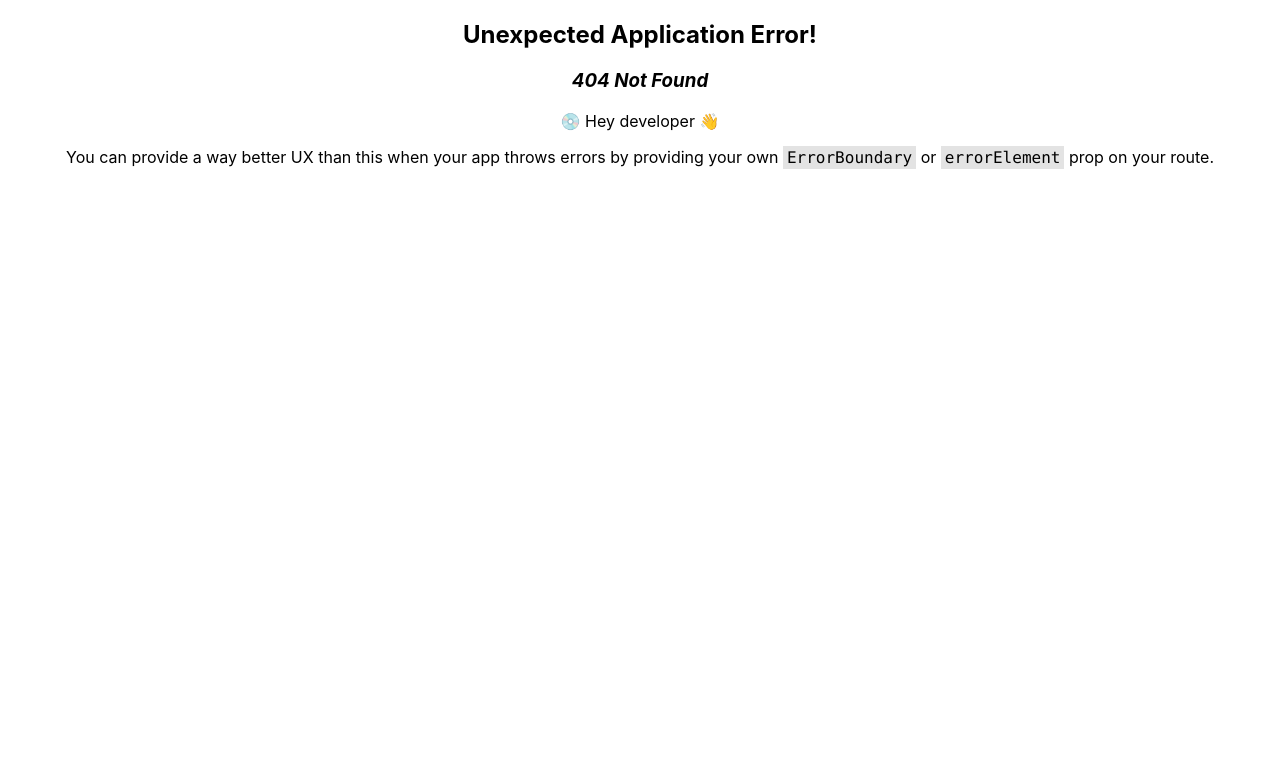
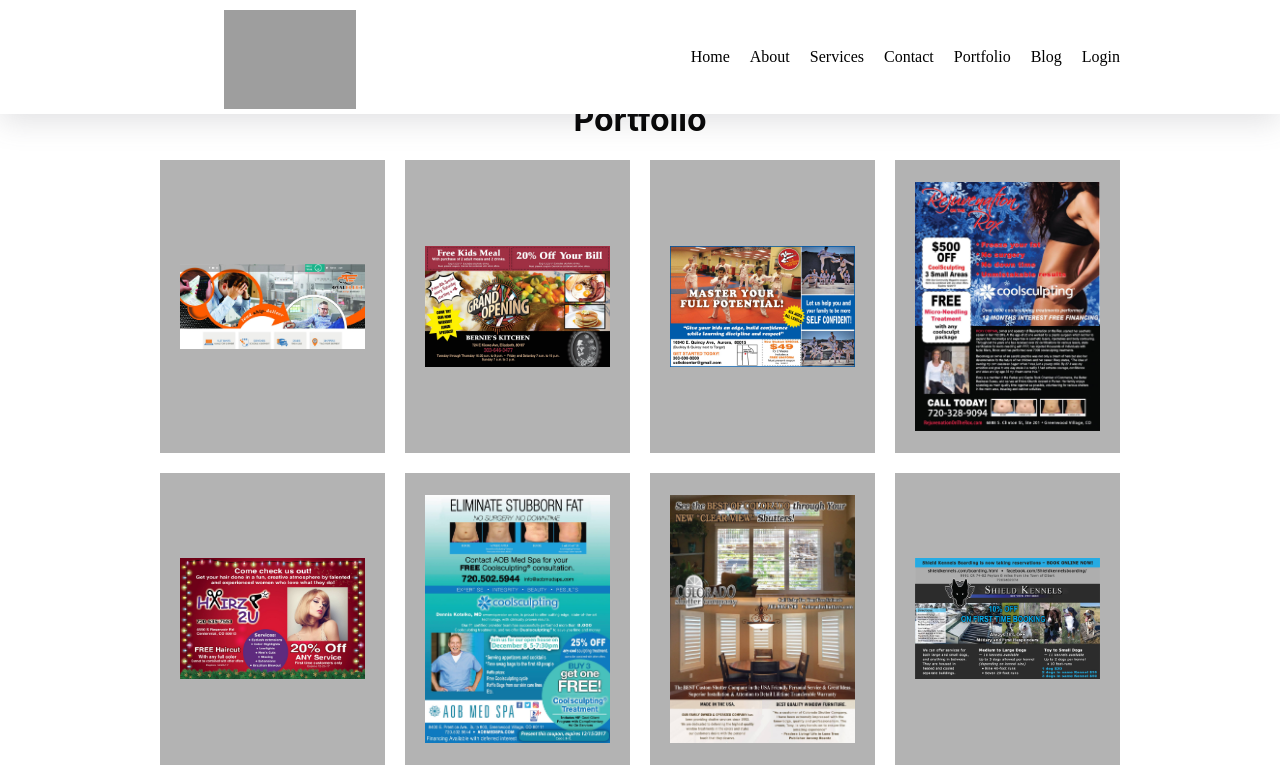
Before and after one commit to sazzadhossain1/Abaacorp, a React (Create React App) app: page /portfolioInnerPage in a window 1280 px wide. Before the commit this address had no page. Shown: the top 783 px of the page. Built offline with nearby package versions, Linux system fonts and the light colour scheme; grey boxes are pictures that could not be loaded.

Commit message:
currection some content

```diff
--- a/src/App.js
+++ b/src/App.js
@@ -18,6 +18,7 @@
 import AboutUs from "./components/AboutUs/AboutUs";
 import BlogDetails from "./components/BlogDetails/BlogDetails";
 import PortfolioCart from "./components/PortfolioCart/PortfolioCart";
+import PortfolioInnerPage from "./components/PortfolioInnerPage/PortfolioInnerPage";
 
 function App() {
   const router = createBrowserRouter([
@@ -99,6 +100,10 @@
           path: "/portfolioCart",
           element: <PortfolioCart></PortfolioCart>,
         },
+        {
+          path: "/portfolioInnerPage",
+          element: <PortfolioInnerPage></PortfolioInnerPage>,
+        },
       ],
     },
   ]);
--- a/src/components/Footer/Footer.js
+++ b/src/components/Footer/Footer.js
@@ -68,7 +68,7 @@
             </div>
           </div>
           <div className="footer_site_map_div">
-            <h2>Site Map</h2>
+            <h2>Sitemap</h2>
             <p>- About Us</p>
             <p>- Our Service</p>
             <p>- Portfolio</p>
--- a/src/components/HowToGetStarted/HowToGetStarted.css
+++ b/src/components/HowToGetStarted/HowToGetStarted.css
@@ -16,6 +16,9 @@
   padding: 20px;
 }
 
+.howToGetStarted_grid_div div h4 {
+  font-size: 18px;
+}
 .howToGetStarted_photo {
   width: 100%;
   height: 200px;
--- a/src/components/NavigationBar/NavigationBar.css
+++ b/src/components/NavigationBar/NavigationBar.css
@@ -307,8 +307,9 @@
   font-size: 20px;
 }
 .natigation_logo {
-  width: 28%;
+  width: 40%;
   padding-top: 10px;
+  margin-left: -70px;
 }
 /* NASTED MENU START */
 
--- a/src/components/Portfolio/Portfolio.css
+++ b/src/components/Portfolio/Portfolio.css
@@ -26,3 +26,33 @@
   padding: 2px;
   object-fit: cover;
 }
+
+.portfolio_Cart_Img {
+  width: 100%;
+}
+.portfolio_grid_div {
+  display: grid;
+  grid-template-columns: repeat(4, 1fr);
+  width: 85%;
+  margin: auto;
+  gap: 20px;
+}
+.portfolio_cart_div {
+  border: 1px solid gray;
+  padding: 20px;
+}
+.portfolio_cart_div img {
+  height: 100%;
+  object-fit: contain;
+}
+.portfolio_see_more_btn {
+  margin-top: 50px;
+  border: none;
+  background-color: gray;
+  color: white;
+  padding: 15px;
+  font-weight: 600;
+  width: 11%;
+  border-radius: 5px;
+  cursor: pointer;
+}
--- a/src/components/Portfolio/Portfolio.js
+++ b/src/components/Portfolio/Portfolio.js
@@ -22,6 +22,7 @@
 import nine from "../../accets/portfolioPhoto/New folder/9.png";
 import ten from "../../accets/portfolioPhoto/New folder/10.png";
 import elaven from "../../accets/portfolioPhoto/New folder/11.png";
+import { Link } from "react-router-dom";
 
 const Portfolio = () => {
   const responsive = {
@@ -108,7 +109,7 @@
         <br />
         <br />
       </div>
-      <div className="portfolio_another_main_div">
+      {/* <div className="portfolio_another_main_div">
         <Carousel responsive={responsive}>
           <div>
             <img className="portfolio_img_another" src={one} alt="" />
@@ -173,7 +174,37 @@
             />
           </div>
         </Carousel>
+      </div> */}
+      <div className="portfolio_grid_div">
+        <div className="portfolio_cart_div">
+          <img className="portfolio_Cart_Img" src={four} alt="" />
+        </div>
+        <div className="portfolio_cart_div">
+          <img className="portfolio_Cart_Img" src={six} alt="" />
+        </div>
+        <div className="portfolio_cart_div">
+          <img className="portfolio_Cart_Img" src={saven} alt="" />
+        </div>
+        <div className="portfolio_cart_div">
+          <img className="portfolio_Cart_Img" src={one} alt="" />
+        </div>
+        <div className="portfolio_cart_div">
+          <img className="portfolio_Cart_Img" src={two} alt="" />
+        </div>
+        <div className="portfolio_cart_div">
+          <img className="portfolio_Cart_Img" src={three} alt="" />
+        </div>
+
+        <div className="portfolio_cart_div">
+          <img className="portfolio_Cart_Img" src={eight} alt="" />
+        </div>
+        <div className="portfolio_cart_div">
+          <img className="portfolio_Cart_Img" src={five} alt="" />
+        </div>
       </div>
+      <Link to="/portfolioInnerPage">
+        <button className="portfolio_see_more_btn">See More</button>
+      </Link>
     </div>
   );
 };
--- /dev/null
+++ b/src/components/PortfolioInnerPage/PortfolioInnerPage.css
@@ -0,0 +1,20 @@
+.portfolioInnrePage_parent_div {
+  margin-top: 100px;
+  margin-bottom: 100px;
+}
+.portfolioInnerPage_grid_div {
+  display: grid;
+  grid-template-columns: repeat(4, 1fr);
+  width: 75%;
+  margin: auto;
+  gap: 20px;
+}
+.portfolioInnerPage_grid_div div {
+  background-color: rgb(179, 179, 179);
+  padding: 20px;
+}
+.portfolioInnerPage_grid_div div img {
+  width: 100%;
+  object-fit: contain;
+  height: 100%;
+}
--- /dev/null
+++ b/src/components/PortfolioInnerPage/PortfolioInnerPage.js
@@ -0,0 +1,60 @@
+import React from "react";
+import "./PortfolioInnerPage.css";
+
+import one from "../../accets/portfolioPhoto/New folder/1.jpg";
+import two from "../../accets/portfolioPhoto/New folder/2.jpg";
+import three from "../../accets/portfolioPhoto/New folder/3.jpg";
+import four from "../../accets/portfolioPhoto/New folder/4.jpg";
+import five from "../../accets/portfolioPhoto/New folder/5.jpg";
+import six from "../../accets/portfolioPhoto/New folder/6.jpg";
+import saven from "../../accets/portfolioPhoto/New folder/7.jpg";
+import eight from "../../accets/portfolioPhoto/New folder/8.jpg";
+import nine from "../../accets/portfolioPhoto/New folder/9.png";
+import ten from "../../accets/portfolioPhoto/New folder/10.png";
+import elaven from "../../accets/portfolioPhoto/New folder/11.png";
+
+const PortfolioInnerPage = () => {
+  return (
+    <div className="portfolioInnrePage_parent_div">
+      <h1>Portfolio</h1>
+
+      <div className="portfolioInnerPage_grid_div">
+        <div>
+          <img src={one} alt="" />
+        </div>
+        <div>
+          <img src={two} alt="" />
+        </div>
+        <div>
+          <img src={three} alt="" />
+        </div>
+        <div>
+          <img src={four} alt="" />
+        </div>
+        <div>
+          <img src={five} alt="" />
+        </div>
+        <div>
+          <img src={six} alt="" />
+        </div>
+        <div>
+          <img src={saven} alt="" />
+        </div>
+        <div>
+          <img src={eight} alt="" />
+        </div>
+        <div>
+          <img src={nine} alt="" />
+        </div>
+        <div>
+          <img src={ten} alt="" />
+        </div>
+        <div>
+          <img src={elaven} alt="" />
+        </div>
+      </div>
+    </div>
+  );
+};
+
+export default PortfolioInnerPage;
```
Also changed, not shown: src/components/Home/Home.js (+33 -3 lines), src/accets/aboutUs/aboutUs.jpg, src/accets/aboutUs/dfdfdfd.jpg (added).
